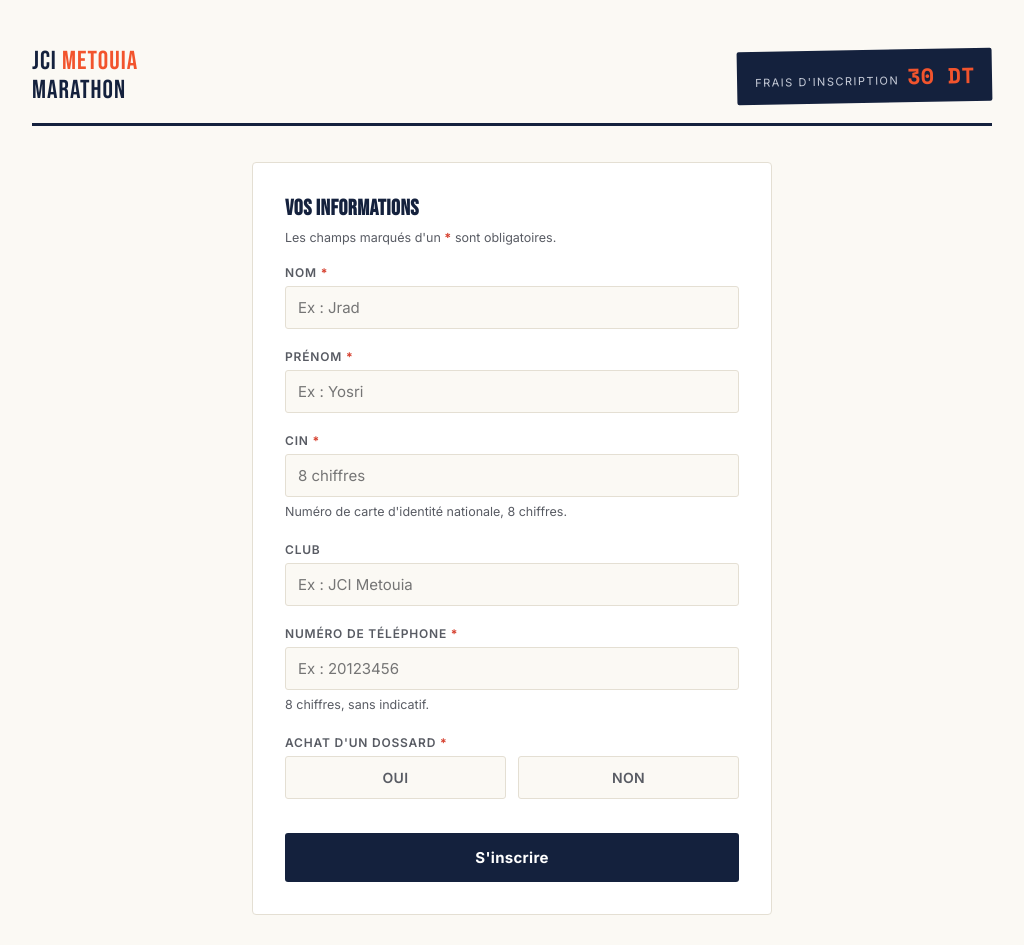
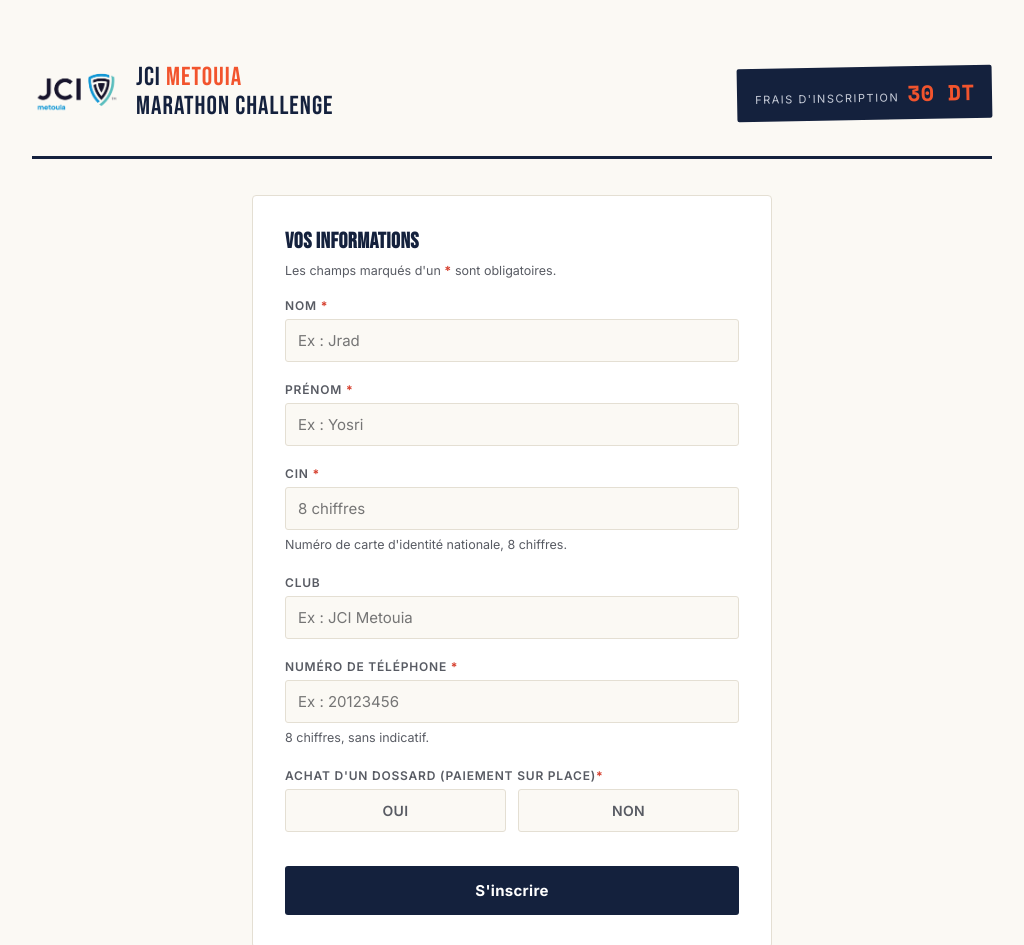
Before and after one commit to YOSRI-JRAD/jci-marathon, a plain HTML site: page index.html in a window 1280 px wide. Shown: the top 945 px of the page, without its empty margins (128-1152 px from the left). Drawn offline with nearby package versions, Linux system fonts and the light colour scheme.

Commit message:
logo + modif execl

```diff
--- a/index.html
+++ b/index.html
@@ -47,8 +47,8 @@
     gap:14px;
   }
   .logo{
-    width:52px;
-    height:52px;
+    width:90px;
+    height:90px;
     object-fit:contain;
     flex-shrink:0;
   }
@@ -243,8 +243,8 @@
 
   <div class="top-bar">
     <div class="brand-group">
-      <img src="logo.png" alt="Logo JCI Metouia" class="logo" onerror="this.style.display='none'">
-      <div class="brand">JCI <span>METOUIA</span><br>MARATHON</div>
+      <img src="JCI - metouia.png" alt="Logo JCI Metouia" class="logo" onerror="this.style.display='none'">
+      <div class="brand">JCI <span>METOUIA</span><br>MARATHON CHALLENGE</div>
     </div>
     <div class="fee-tag">
       <span class="fee-label">Frais d'inscription</span>
@@ -282,7 +282,7 @@
           <div class="hint">8 chiffres, sans indicatif.</div>
         </div>
         <div class="field">
-          <label>Achat d'un dossard <span class="required">*</span></label>
+          <label>Achat d'un dossard (paiement sur place)<span class="required">*</span></label>
           <div class="radio-group">
             <label class="radio-option">
               <input type="radio" name="dossard" value="Oui" required>
```
Also changed, not shown: JCI - metouia.png (added).
